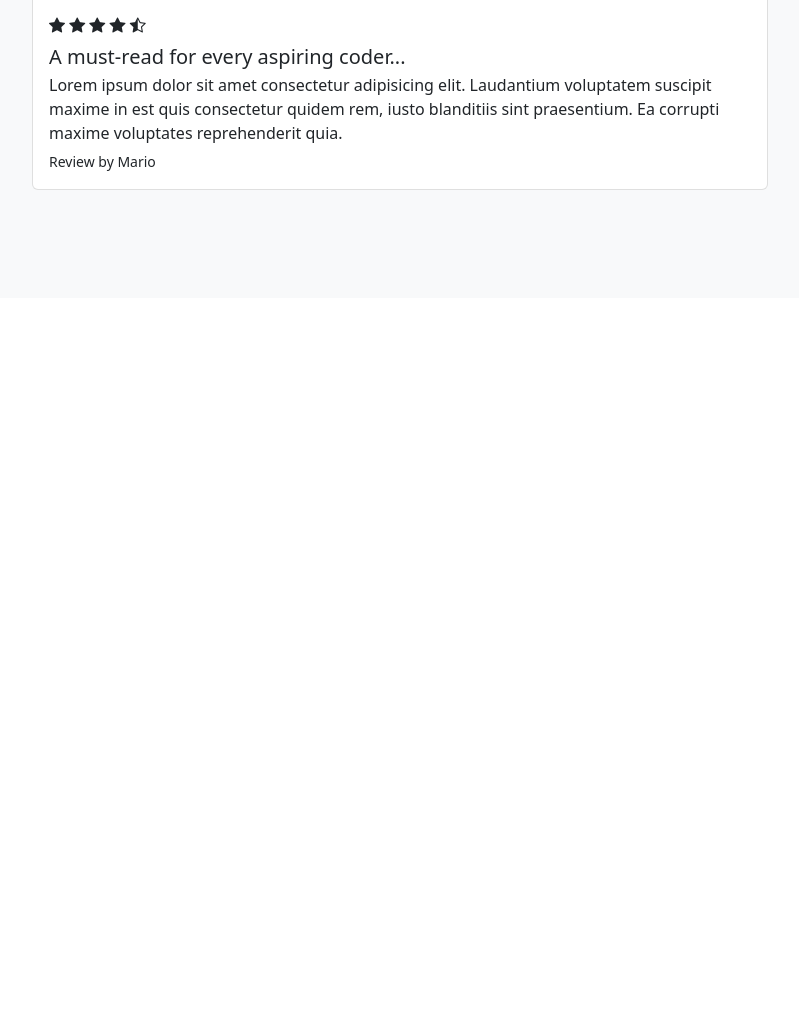
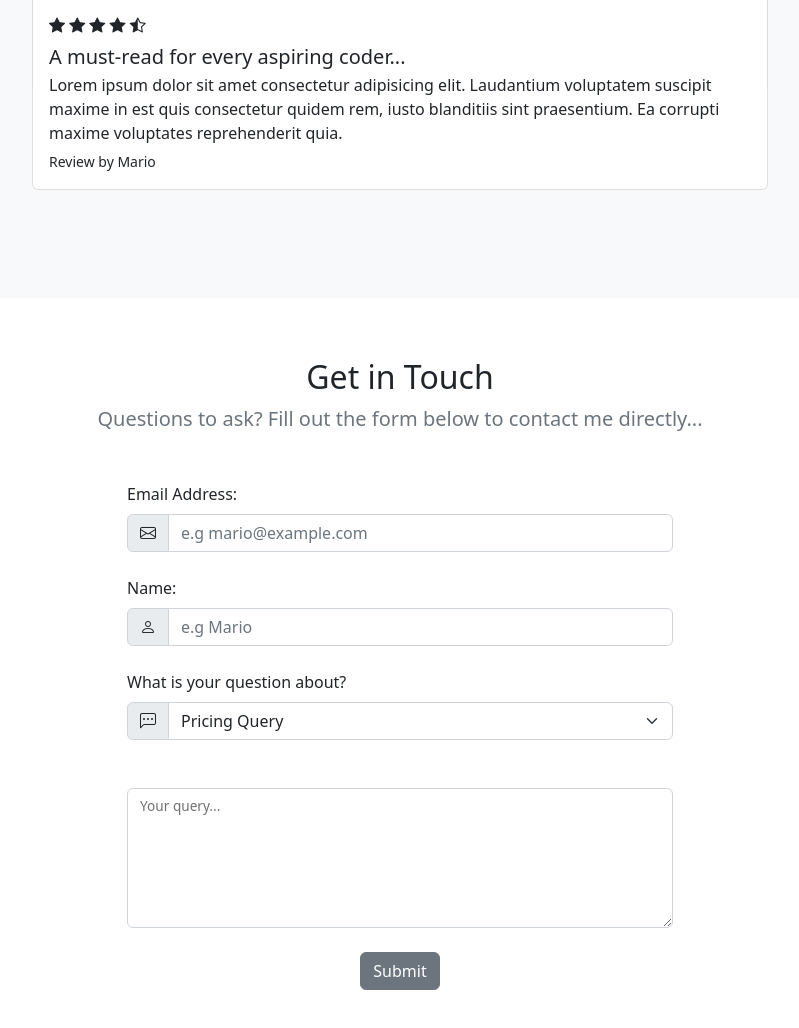
Before and after one commit to bryliebaird/bootstrap-5-course, a plain HTML site: page 6_project/index.html in a window 1280 px wide. Shown: the part 3215-4243 px from the top of the page, without its empty margins (240-1039 px from the left). Before the commit the page ends 3513 px from the top, so only its background shows below. Drawn offline with nearby package versions, Linux system fonts and the light colour scheme.

Commit message:
lesson 14, form including form group with bootstrap icons complete.

```diff
--- a/6_project/index.html
+++ b/6_project/index.html
@@ -288,6 +288,59 @@
         </div>
     </section>
 
+    <!-- contact form -->
+    <section id="contact">
+        <div class="container-lg">
+            <div class="text-center">
+                <h2>Get in Touch</h2>
+                <p class="lead text-muted">Questions to ask? Fill out the form below to contact me directly...</p>
+            </div>
+            <div class="row justify-content-center my-5">
+                <div class="col-lg-6">
+                    <form action="#">
+
+                        <label for="email" class="form-label">Email Address:</label>
+                        <div class="input-group mb-4">
+                            <span class="input-group-text">
+                                <i class="bi bi-envelope"></i>
+                            </span>
+                            <input type="email" class="form-control" id="email" placeholder="e.g mario@example.com">
+                        </div>
+
+                        <label for="name" class="form-label">Name:</label>
+                        <div class="input-group mb-4">
+                            <span class="input-group-text">
+                                <i class="bi bi-person"></i>
+                            </span>
+                            <input type="text" class="form-control" id="name" placeholder="e.g Mario">
+                        </div>
+
+                        <label for="subject" class="form-label">What is your question about?</label>
+                        <div class="input-group mb-4">
+                            <span class="input-group-text">
+                                <i class="bi bi-chat-left-dots"></i>
+                            </span>
+                            <select class="form-select" id="subject">
+                                <option value="pricing" selected>Pricing Query</option>
+                                <option value="content">Content Query</option>
+                                <option value="other">Other Query</option>
+                            </select>
+                        </div>
+
+                        <div class="form-floating mt-5 mb-4">
+                            <textarea id="query" class="form-control" style="height:8.75rem"></textarea>
+                            <label for="query">Your query...</label>
+                        </div>
+
+                        <div class="text-center mb-4">
+                            <button type="submit" class="btn btn-secondary">Submit</button>
+                        </div>
+                    </form>
+                </div>
+            </div>
+        </div>
+    </section>
+
     <!-- BOOTSTRAP JS LINK WITH POPPER -->
     <script src="https://cdn.jsdelivr.net/npm/bootstrap@5.2.0/dist/js/bootstrap.bundle.min.js" integrity="sha384-A3rJD856KowSb7dwlZdYEkO39Gagi7vIsF0jrRAoQmDKKtQBHUuLZ9AsSv4jD4Xa" crossorigin="anonymous"></script>
 
```
